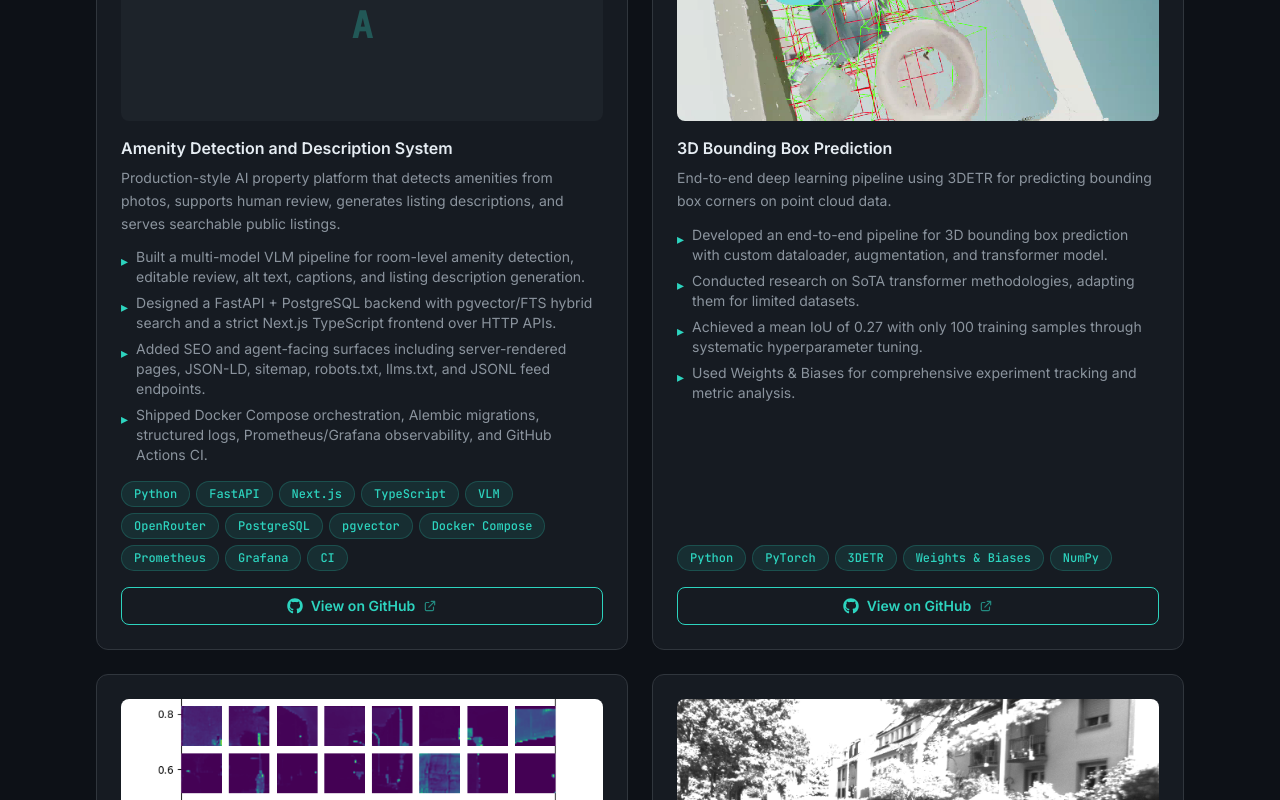
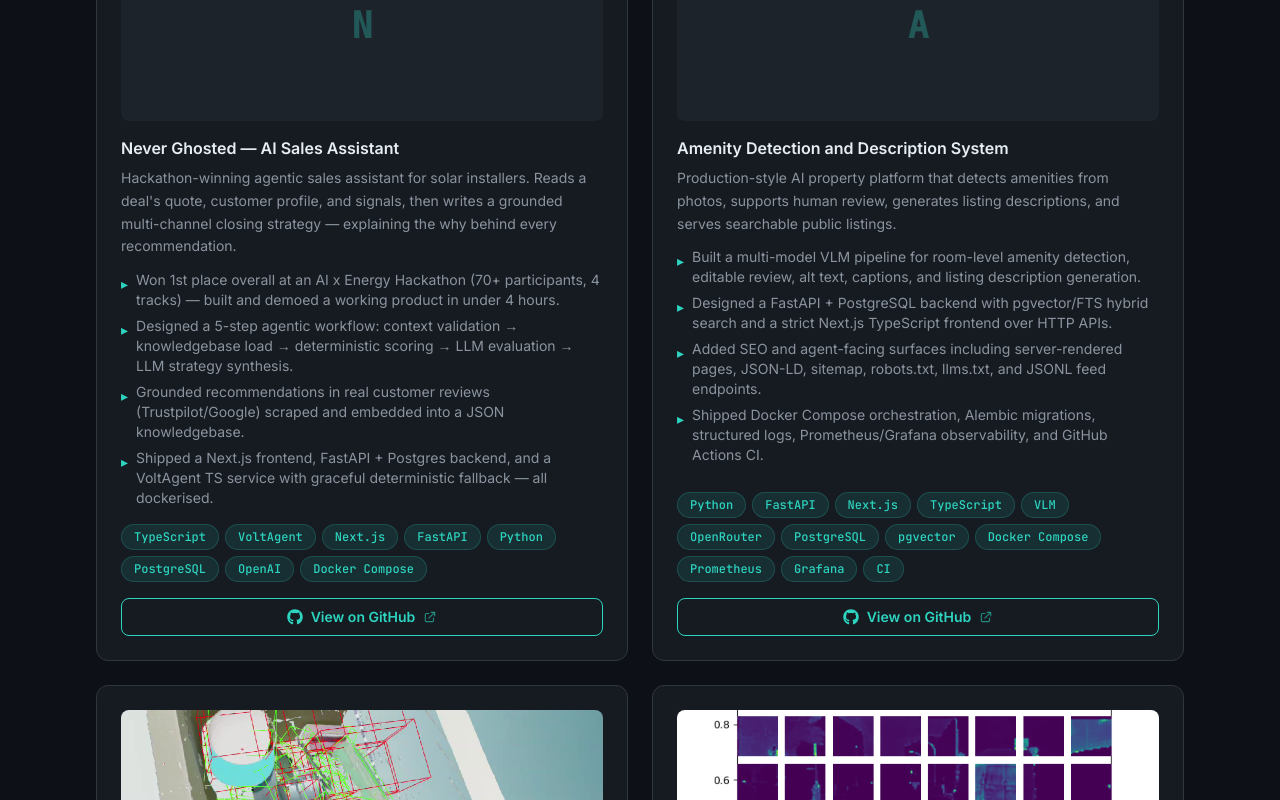
Before and after one commit to Shrinidhibhat87/Shrinidhibhat87.github.io, a React (Vite) app: page / in a window 1280 px wide. Shown: the part 5020-5820 px from the top of the page. Built offline with nearby package versions, Linux system fonts and the light colour scheme.

Commit message:
Add hackathon win — Never Ghosted project and article
Add winning AI x Energy Hackathon project to projects.js (top of list)
and retrospective blog post to articles.js.

```diff
--- a/src/data/articles.js
+++ b/src/data/articles.js
@@ -17,6 +17,18 @@
 // ============================================================
 
 export const articles = [
+  {
+    // Hackathon retrospective — team process and decision-making behind the winning build
+    title: "AI x Energy Hackathon: Our Playbook for Winning",
+    description:
+      "How a team of four strangers — two AI engineers, a sales ops lead, and a product engineer — came together, scoped fast, handled conflict, and won a competitive AI hackathon in under 4 hours.",
+    image: null, // Replace with blog cover image when available
+    url: "https://medium.com/@shrinidhi.bhat/ai-x-energy-hackathon-our-playbook-for-winnning-23ba7330e698",
+    platform: "Medium",
+    date: "June 25, 2026",
+    sortDate: "2026-06-25",
+    readingTime: "5 min read",
+  },
   {
     // Latest article — Delta table optimization on a metadata-driven lakehouse
     title: "Optimization of Delta Tables: How it Saves Costs",
--- a/src/data/projects.js
+++ b/src/data/projects.js
@@ -15,6 +15,21 @@
 // ============================================================
 
 export const projects = [
+  {
+    // 🏆 1st place — AI x Energy Hackathon (Berlin, June 2026)
+    title: "Never Ghosted — AI Sales Assistant",
+    description:
+      "Hackathon-winning agentic sales assistant for solar installers. Reads a deal's quote, customer profile, and signals, then writes a grounded multi-channel closing strategy — explaining the why behind every recommendation.",
+    image: null, // Replace with hackathon screenshot when available
+    github: "https://github.com/Shrinidhibhat87/reonic-never-ghosted",
+    techStack: ["TypeScript", "VoltAgent", "Next.js", "FastAPI", "Python", "PostgreSQL", "OpenAI", "Docker Compose"],
+    points: [
+      "Won 1st place overall at an AI x Energy Hackathon (70+ participants, 4 tracks) — built and demoed a working product in under 4 hours.",
+      "Designed a 5-step agentic workflow: context validation → knowledgebase load → deterministic scoring → LLM evaluation → LLM strategy synthesis.",
+      "Grounded recommendations in real customer reviews (Trustpilot/Google) scraped and embedded into a JSON knowledgebase.",
+      "Shipped a Next.js frontend, FastAPI + Postgres backend, and a VoltAgent TS service with graceful deterministic fallback — all dockerised.",
+    ],
+  },
   {
     title: "Amenity Detection and Description System",
     description:
```
